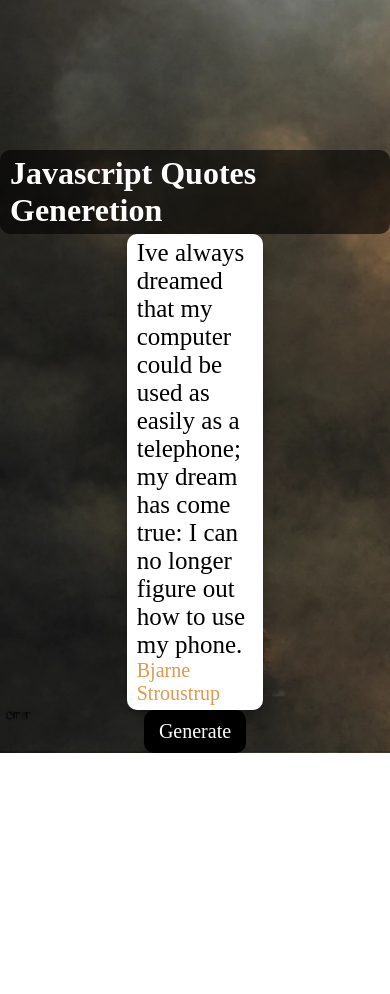
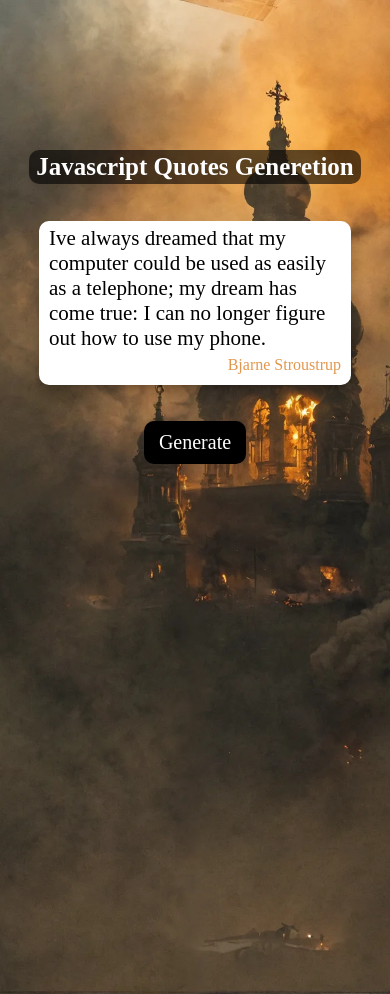
Before and after one commit to klapanik/quotes-generetion, a plain HTML site: page index.html in a window 390 px wide. Before the commit the page ends 844 px from the top, so only its background shows below. Drawn offline with Linux system fonts and the light colour scheme; a web font is replaced by a local one.

Commit message:
fit: add @media

```diff
--- a/style.css
+++ b/style.css
@@ -8,6 +8,8 @@ body {
     background-image: url(./public/background.webp);
     background-repeat: no-repeat;
     background-size: cover;
+    background-position: center;
+    height: 100vh;
 }
 
 .container {
@@ -119,4 +121,51 @@ body {
     }
 }
 
-@media (max-width: 100px) {}
+@media (max-width: 1000px) {
+    .quotes{
+        width: 51%;
+    }
+}
+
+@media (max-width: 760px) {
+    .quotes{
+        width: 65%;
+    }
+}
+
+@media (max-width: 580px) {
+    .quotes{
+        width: 75%;
+    }
+
+    .title{
+        padding: 3px 7px;
+        font-size: 28px;
+    }
+
+    .quotes__content {
+        font-size: 24px;
+    }
+
+    .quotes__author {
+        font-size: 18px;
+    }
+}
+
+@media (max-width: 450px) {
+    .quotes{
+        width: 80%;
+    }
+
+    .title{
+        font-size: 25px;
+    }
+
+    .quotes__content {
+        font-size: 21px;
+    }
+
+    .quotes__author {
+        font-size: 16px;
+    }
+}
```
